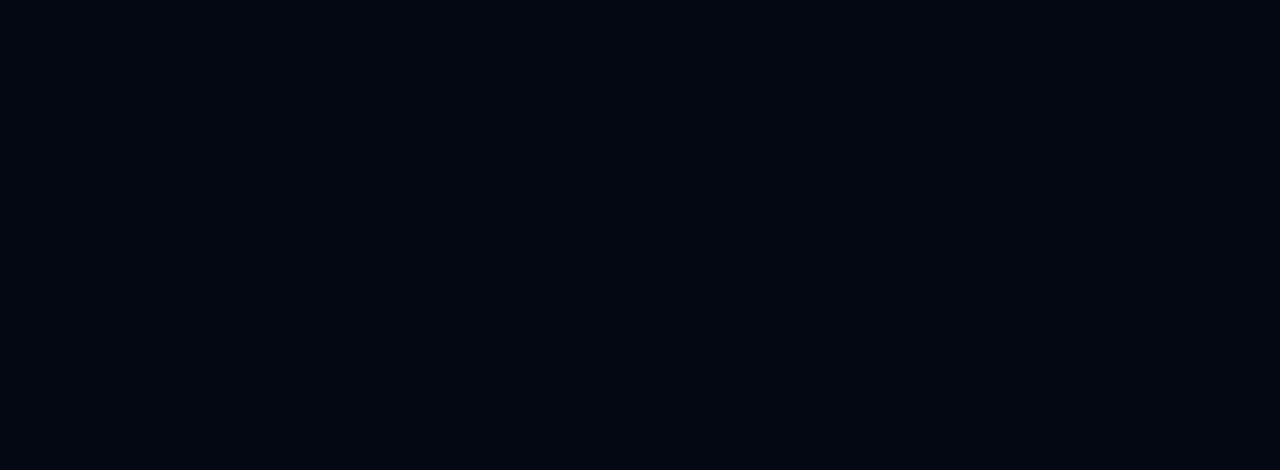
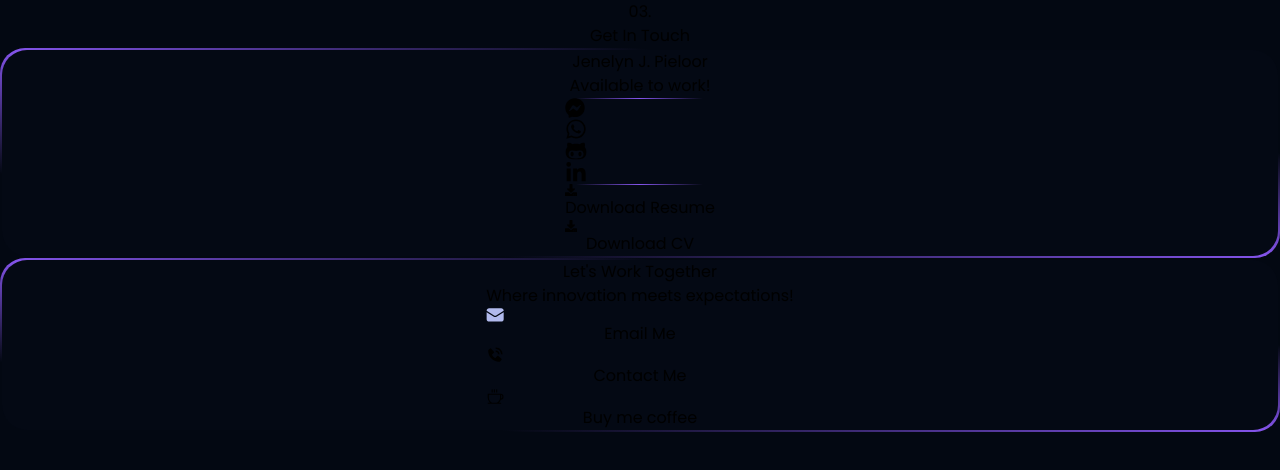
Before and after one commit to devJennyy/devjenny-portfolio, a React (Vite) app: page /contact-me in a window 1280 px wide. Before the commit this address had no page. Shown: the top 470 px of the page. Built offline with nearby package versions, Linux system fonts and the light colour scheme.

Commit message:
Integrated static UI for the Contact Page

```diff
--- a/src/App.tsx
+++ b/src/App.tsx
@@ -13,8 +13,7 @@ import Contact from "./pages/Contact";
 
 function App() {
   return (
-
-      <Router>
+    <Router>
       <div className="w-full absolute z-0">
         <div className="w-[22.3rem] h-[22.3rem] bg-[#2A3E84] rounded-full top-[-4rem] left-[-4rem] absolute blur-[10rem] object-cover"></div>
         <div className="w-[22.3rem] h-[22.3rem] bg-[#2A3E84] rounded-full top-[-4rem] left-[70rem] absolute blur-[10rem] object-cover"></div>
@@ -24,13 +23,12 @@ function App() {
       <Routes>
         <Route path="/" element={<Navigate to="/homepage" replace />} />
         <Route path="/homepage" element={<Homepage />} />
-        <Route path="/aboutme" element={<AboutMe />} />
-        <Route path="/workexperiences" element={<Experience />} />
+        <Route path="/about-me" element={<AboutMe />} />
+        <Route path="/work-experiences" element={<Experience />} />
         <Route path="/projects" element={<Projects />} />
-        <Route path="/getintouch" element={<Contact />} />
+        <Route path="/contact-me" element={<Contact />} />
       </Routes>
     </Router>
-
   );
 }
 
--- a/src/components/Header.tsx
+++ b/src/components/Header.tsx
@@ -5,7 +5,7 @@ interface Props {
 
 const Header = ({ pageNumber, pageTitle }: Props) => {
   return (
-    <div className="flex items-center text-left w-full h-[10rem] gap-[1.5rem] sticky top-2 z-50">
+    <div className="flex items-center text-left w-full h-[10rem] gap-[3.5rem] sticky top-2 z-50">
       <div className="flex items-end gap-[1.5rem]">
         <p className="text-[27px] font-bold text-[#6EE7B7]">0{pageNumber}.</p>
         <p className="text-[32px] font-bold text-[#CCD6F6]">{pageTitle}</p>
--- a/src/index.css
+++ b/src/index.css
@@ -42,13 +42,25 @@ margin: 0;
 .gradient-border-bottom::after {
   content: '';
   position: absolute;
-  bottom: 0;
-  left: 0;
-  width: 30%;
+  left: 0%;
+  top: 0%;
+  width: 80%;
   height: 1px;
   background: linear-gradient(to right, rgba(52, 97, 255, 0) 0%, rgba(132, 84, 235, 1) 50%, rgba(52, 97, 255, 0) 100%);
 }
 
+.gradient-border-double {
+  position: relative;
+}
+
+.gradient-border-double::after {
+  content: '';
+  position: absolute;
+  left: 7%;
+  width: 85%;
+  height: 1px;
+  background: linear-gradient(to right, rgba(52, 97, 255, 0) 0%, rgba(132, 84, 235, 1) 50%, rgba(52, 97, 255, 0) 100%);
+}
 
 .gradient-border-bottom-small {
   content: '';
--- a/src/pages/Contact.tsx
+++ b/src/pages/Contact.tsx
@@ -1,7 +1,109 @@
+import {
+  FaFacebookMessenger,
+  FaGithubAlt,
+  FaLinkedinIn,
+  FaWhatsapp,
+  FaDownload,
+} from "react-icons/fa";
+import Header from "../components/Header";
+import { BiSolidPhoneCall } from "react-icons/bi";
+import { PiCoffee } from "react-icons/pi";
+
 const Contact = () => {
   return (
-    <div className="max-w-[1536px] mx-auto h-full text-[#E2E4E9] relative">
-      <div className="flex flex-col justify-center text-left w-2/3 h-full pl-[10rem] gap-[4rem]"></div>
+    <div className="flex max-w-[1536px] h-full mx-auto text-[#CCD6F6]">
+      <div className="flex flex-col w-2/3 pl-[3.5rem] relative">
+        <Header pageNumber={3} pageTitle={"Get In Touch"} />
+
+        <div className="flex mt-12 pl-[4rem] gap-8">
+          <div className="flex flex-col gap-8 w-full h-[37.8rem]">
+            <div className="bg-[#000000]/15 w-full min-h-[27rem] rounded-xl gradient-project-style-two">
+              <div className="project-style-two relative bg-[url('/vectors/bg-circle-light.svg')] bg-no-repeat bg-[length:400px_390px] bg-[top_-12rem_left_-12rem]">
+                {/* Card Details*/}
+                <div className="flex flex-col h-full w-full">
+                  <div className="flex flex-col justify-start items-center p-10 gap-7">
+                    <div className="w-[5.4rem] h-[5.4rem] rounded-full bg-[#161A42]"></div>
+                    <div className="flex flex-col gap-1 text-[#B1BAED]">
+                      <p className="text-[19px] font-medium">
+                        Jenelyn J. Pieloor
+                      </p>
+                      <p className="text-[13px] font-light">
+                        Available to work!
+                      </p>
+                    </div>
+                  </div>
+                  {/* Social Links */}
+                  <div className="flex flex-col gap-5">
+                    <div className="gradient-border-double"></div>
+                    <div className="flex justify-center items-center gap-10 text-[#B1BAED] px-[5rem]">
+                      <FaFacebookMessenger size={20} />
+                      <FaWhatsapp size={22} />
+                      <FaGithubAlt size={22} />
+                      <FaLinkedinIn size={22} />
+                    </div>
+                    <div className="gradient-border-double"></div>
+                  </div>
+                  {/* Download Links */}
+                  <div className="flex w-full h-[3rem] gap-3 mt-9 px-10 text-[12px] text-[#B1BAED] font-regular">
+                    <div className="flex justify-center items-center w-full h-full bg-[#161A42] rounded-lg gap-2">
+                      <FaDownload size={12} />
+                      <p>Download Resume</p>
+                    </div>
+                    <div className="flex justify-center items-center w-full h-full bg-[#161A42] rounded-lg gap-2">
+                      <FaDownload size={12} />
+                      <p>Download CV</p>
+                    </div>
+                  </div>
+                </div>
+              </div>
+            </div>
+            <div className="bg-[#212760]/20 w-full h-full rounded-xl"></div>
+          </div>
+
+          {/* Project 02 */}
+          <div className="flex flex-col gap-8 w-full h-[37.8rem]">
+            <div className="bg-[#212760]/20 w-full h-full rounded-xl"></div>
+            <div className="bg-[#000000]/15 w-full min-h-[27rem] rounded-xl gradient-project-style-two">
+              <div className="project-style-two relative bg-[url('/vectors/bg-circle-light.svg')] bg-no-repeat bg-[length:400px_390px] bg-[top_-12rem_left_-12rem]">
+                {/* Card Details*/}
+                <div className="flex flex-col h-full w-full">
+                  <div className="flex flex-col justify-start items-center p-10 gap-7">
+                    <div className="w-[4rem] h-[4rem] rounded-full bg-[#161A42]"></div>
+                    <div className="flex flex-col gap-1 text-[#B1BAED] capitalize">
+                      <p className="text-[19px] font-medium">
+                        Let's Work Together
+                      </p>
+                      <p className="text-[13px] font-light">
+                        Where innovation meets expectations!
+                      </p>
+                    </div>
+                  </div>
+                  {/* Direct Buttons */}
+                  <div className="flex flex-col w-full h-full gap-3 px-16 text-[13px] text-[#B1BAED] font-regular capitalize">
+                    <div className="flex justify-center items-center w-full h-[3rem] bg-[#161A42] rounded-lg gap-2">
+                      <img
+                        src="/icons/email.svg"
+                        className="h-[12px] object-cover"
+                      />
+                      <p>Email Me</p>
+                    </div>
+                    <div className="flex justify-center items-center w-full h-[3rem] bg-[#161A42] rounded-lg gap-2">
+                      <BiSolidPhoneCall size={18} />
+                      <p>Contact Me</p>
+                    </div>
+                    <div className="flex justify-center items-center w-full h-[3rem] bg-[#161A42] rounded-lg gap-2">
+                      <PiCoffee size={18} className="mb-1" />
+                      <p>Buy me coffee</p>
+                    </div>
+                  </div>
+                </div>
+              </div>
+            </div>
+          </div>
+        </div>
+      </div>
+
+      <div className="flex-1 w-full sticky"></div>
     </div>
   );
 };
```
Also changed, not shown: public/icons/coffee.svg (added), public/icons/email.svg (added).
